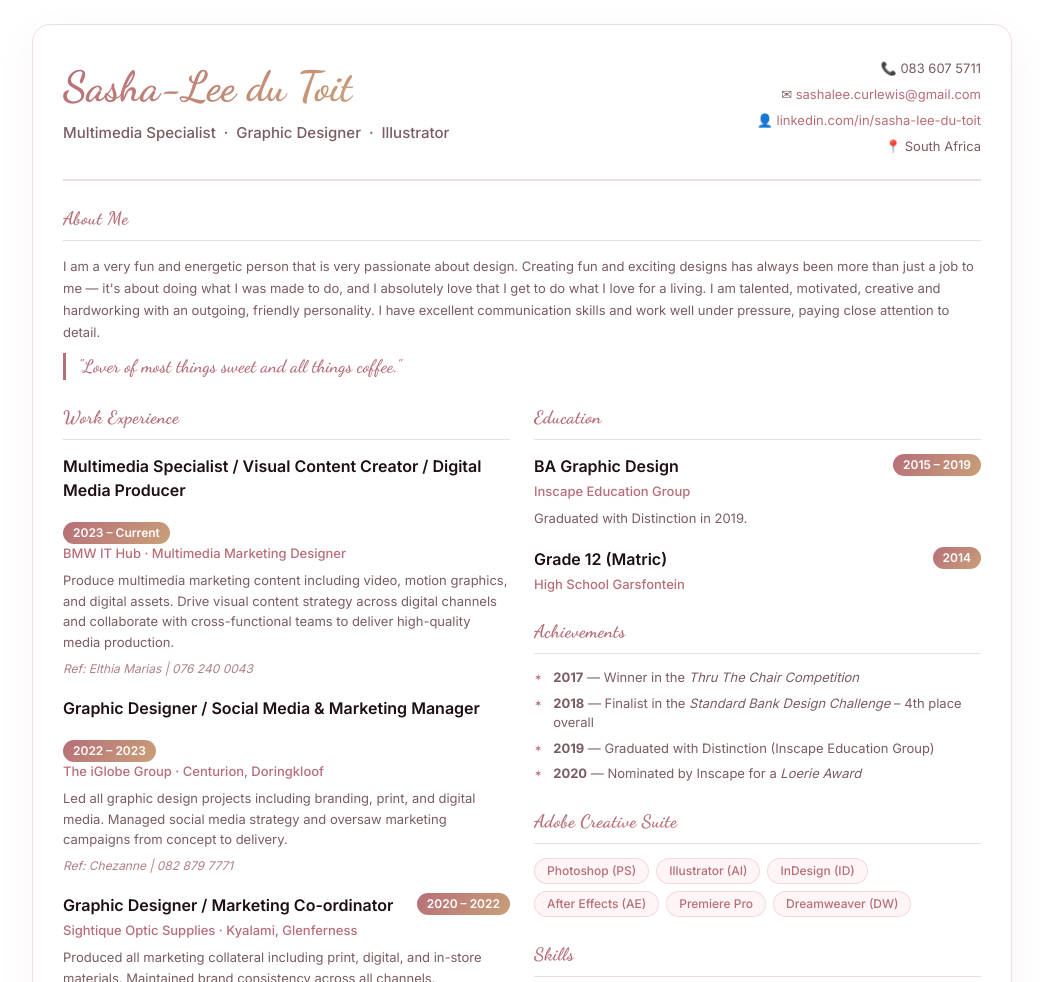
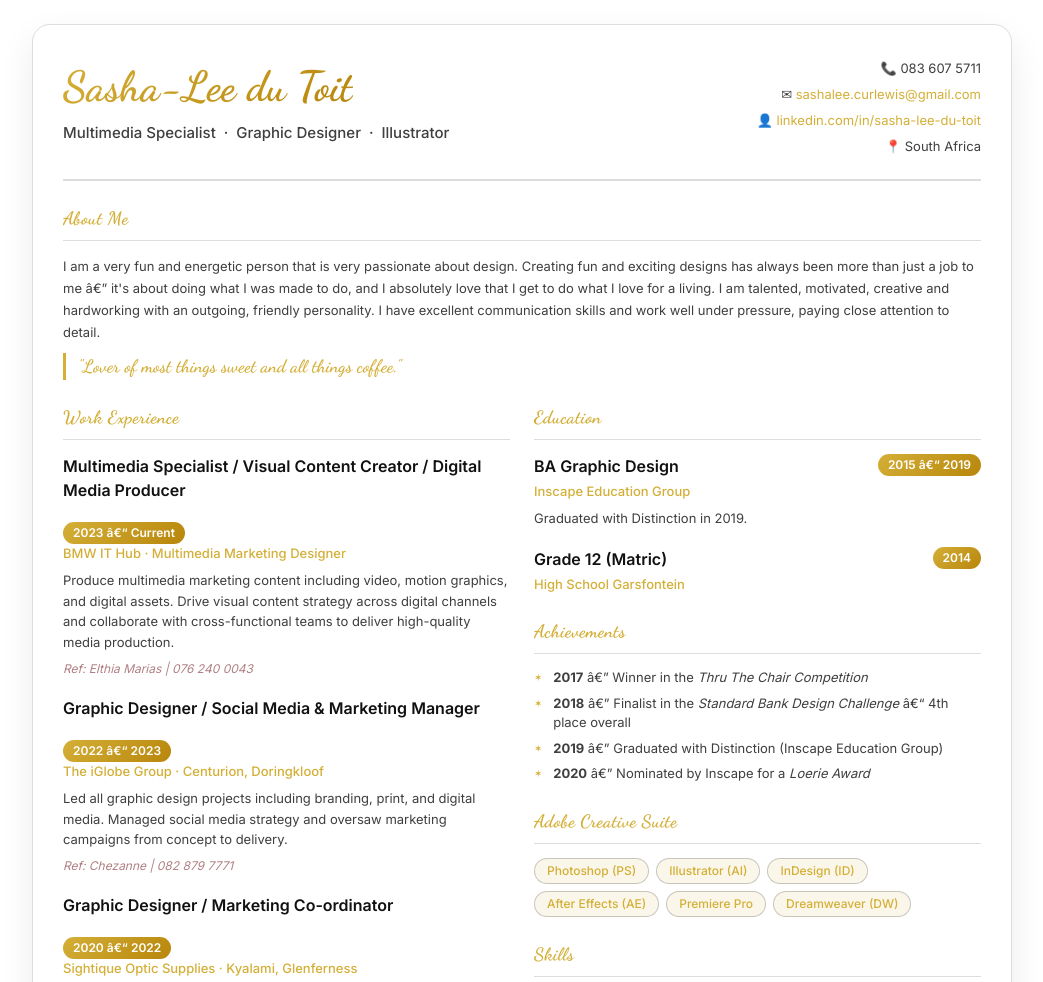
Before and after one commit to TheMorne/Sasha-CV, a website built with webpack: page cv/Sasha-Lee-du-Toit-CV.html in a window 1280 px wide. Shown: the top 982 px of the page, without its empty margins (118-1161 px from the left). Built offline with nearby package versions, Linux system fonts and the light colour scheme.

Commit message:
update CV styling and color scheme for improved aesthetics

```diff
--- a/css/style.css
+++ b/css/style.css
@@ -1,19 +1,19 @@
 :root {
   --bg: #ffffff;
-  --bg-alt: #fff5f6;
-  --bg-card: rgba(183,110,121,.05);
-  --border: rgba(183,110,121,.15);
-  --accent: #b76e79;
-  --accent2: #c9a078;
-  --grad: linear-gradient(135deg, #b76e79, #c9a078);
-  --text: #1e0f12;
-  --text-muted: #7a5c61;
-  --text-dim: #a88085;
+  --bg-alt: #fafafa;
+  --bg-card: rgba(0,0,0,.03);
+  --border: rgba(0,0,0,.14);
+  --accent: #d4af37;
+  --accent2: #b8860b;
+  --grad: linear-gradient(135deg, #d4af37, #b8860b);
+  --text: #111111;
+  --text-muted: #3f3f3f;
+  --text-dim: #666666;
   --font: 'Inter', sans-serif;
   --font-display: 'Dancing Script', cursive;
   --radius: 16px;
   --nav-h: 70px;
-  --shadow: 0 4px 24px rgba(183,110,121,.15);
+  --shadow: 0 4px 24px rgba(0,0,0,.12);
 }
 
 *, *::before, *::after { box-sizing: border-box; margin: 0; padding: 0; }
@@ -35,7 +35,7 @@ body {
 ::-webkit-scrollbar-track { background: var(--bg); }
 ::-webkit-scrollbar-thumb { background: var(--accent); border-radius: 3px; }
 
-::selection { background: rgba(183,110,121,.25); }
+::selection { background: rgba(212,175,55,.25); }
 
 nav {
   position: fixed;
@@ -144,16 +144,16 @@ nav.scrolled {
   position: absolute;
   inset: 0;
   background:
-    radial-gradient(ellipse at 15% 55%, rgba(183,110,121,.12) 0%, transparent 55%),
+    radial-gradient(ellipse at 15% 55%, rgba(212,175,55,.12) 0%, transparent 55%),
     radial-gradient(ellipse at 85% 15%, rgba(201,160,120,.08) 0%, transparent 50%),
-    radial-gradient(ellipse at 50% 90%, rgba(183,110,121,.06) 0%, transparent 60%);
+    radial-gradient(ellipse at 50% 90%, rgba(212,175,55,.06) 0%, transparent 60%);
 }
 
 .hero-bg::after {
   content: '';
   position: absolute;
   inset: 0;
-  background-image: radial-gradient(rgba(183,110,121,.07) 1px, transparent 1px);
+  background-image: radial-gradient(rgba(212,175,55,.07) 1px, transparent 1px);
   background-size: 36px 36px;
 }
 
@@ -251,12 +251,12 @@ nav.scrolled {
 .btn-primary {
   background: var(--grad);
   color: #fff;
-  box-shadow: 0 4px 20px rgba(183,110,121,.35);
+  box-shadow: 0 4px 20px rgba(212,175,55,.35);
 }
 
 .btn-primary:hover {
   transform: translateY(-2px);
-  box-shadow: 0 8px 32px rgba(183,110,121,.5);
+  box-shadow: 0 8px 32px rgba(212,175,55,.5);
 }
 
 .btn-outline {
@@ -267,7 +267,7 @@ nav.scrolled {
 
 .btn-outline:hover {
   background: var(--bg-card);
-  border-color: rgba(183,110,121,.3);
+  border-color: rgba(212,175,55,.3);
   transform: translateY(-2px);
 }
 
@@ -294,7 +294,7 @@ nav.scrolled {
 .social-link:hover {
   border-color: var(--accent);
   color: var(--accent);
-  background: rgba(183,110,121,.08);
+  background: rgba(212,175,55,.08);
   transform: translateY(-3px);
 }
 
@@ -310,7 +310,7 @@ nav.scrolled {
   top: 50%; left: 50%;
   transform: translate(-50%, -50%);
   width: 280px; height: 280px;
-  background: radial-gradient(circle, rgba(183,110,121,.18) 0%, transparent 70%);
+  background: radial-gradient(circle, rgba(212,175,55,.18) 0%, transparent 70%);
   border-radius: 50%;
   pointer-events: none;
 }
@@ -324,11 +324,11 @@ nav.scrolled {
   position: absolute;
   inset: 0;
   background: linear-gradient(180deg, rgba(255,255,255,.95), rgba(255,245,246,.98));
-  border: 1px solid rgba(183,110,121,.2);
+  border: 1px solid rgba(212,175,55,.2);
   border-radius: 26px;
   backdrop-filter: blur(12px);
   -webkit-backdrop-filter: blur(12px);
-  box-shadow: 0 8px 40px rgba(183,110,121,.12);
+  box-shadow: 0 8px 40px rgba(212,175,55,.12);
 }
 
 .profile-avatar {
@@ -337,8 +337,8 @@ nav.scrolled {
   width: 100%;
   height: 240px;
   border-radius: 26px 26px 22px 22px;
-  background: linear-gradient(135deg, rgba(183,110,121,.25), rgba(201,160,120,.25));
-  border: 3px solid rgba(183,110,121,.3);
+  background: linear-gradient(135deg, rgba(212,175,55,.25), rgba(201,160,120,.25));
+  border: 3px solid rgba(212,175,55,.3);
   display: flex;
   align-items: center;
   justify-content: center;
@@ -346,7 +346,7 @@ nav.scrolled {
   color: var(--text-muted);
   margin: 0 0 1rem;
   overflow: hidden;
-  box-shadow: 0 10px 26px rgba(183,110,121,.15);
+  box-shadow: 0 10px 26px rgba(212,175,55,.15);
 }
 
 .profile-photo {
@@ -516,8 +516,8 @@ section { padding: 6rem 2rem; }
   letter-spacing: 2px;
   text-transform: uppercase;
   color: var(--accent);
-  background: rgba(183,110,121,.08);
-  border: 1px solid rgba(183,110,121,.2);
+  background: rgba(212,175,55,.08);
+  border: 1px solid rgba(212,175,55,.2);
   border-radius: 50px;
   padding: .4rem 1rem;
   margin-bottom: 1.25rem;
@@ -615,8 +615,8 @@ section { padding: 6rem 2rem; }
 }
 
 .highlight-card:hover {
-  border-color: rgba(183,110,121,.35);
-  box-shadow: 0 0 30px rgba(183,110,121,.1);
+  border-color: rgba(212,175,55,.35);
+  box-shadow: 0 0 30px rgba(212,175,55,.1);
   transform: translateX(5px);
 }
 
@@ -643,10 +643,10 @@ section { padding: 6rem 2rem; }
   line-height: 1.6;
 }
 
-.rose-icon  { background: rgba(183,110,121,.12); color: #b76e79; }
-.gold-icon  { background: rgba(201,160,120,.12); color: #c9a078; }
-.mauve-icon { background: rgba(180,130,160,.12); color: #b482a0; }
-.dusty-icon { background: rgba(197,148,148,.12); color: #c57070; }
+.rose-icon  { background: rgba(212,175,55,.12); color: #d4af37; }
+.gold-icon  { background: rgba(201,160,120,.12); color: #b8860b; }
+.mauve-icon { background: rgba(184,134,11,.12); color: #8f7a42; }
+.dusty-icon { background: rgba(0,0,0,.08); color: #8a8a8a; }
 
 .skills-grid {
   display: grid;
@@ -663,9 +663,9 @@ section { padding: 6rem 2rem; }
 }
 
 .skill-category:hover {
-  border-color: rgba(183,110,121,.35);
+  border-color: rgba(212,175,55,.35);
   transform: translateY(-4px);
-  box-shadow: 0 8px 32px rgba(183,110,121,.12);
+  box-shadow: 0 8px 32px rgba(212,175,55,.12);
 }
 
 .skill-category-header {
@@ -701,7 +701,7 @@ section { padding: 6rem 2rem; }
   border-radius: 50px;
   font-size: .8rem;
   font-weight: 500;
-  background: rgba(183,110,121,.05);
+  background: rgba(212,175,55,.05);
   border: 1px solid var(--border);
   color: var(--text-muted);
   transition: background .2s, border-color .2s, color .2s;
@@ -709,8 +709,8 @@ section { padding: 6rem 2rem; }
 }
 
 .skill-tag:hover {
-  background: rgba(183,110,121,.12);
-  border-color: rgba(183,110,121,.4);
+  background: rgba(212,175,55,.12);
+  border-color: rgba(212,175,55,.4);
   color: var(--text);
 }
 
@@ -752,7 +752,7 @@ section { padding: 6rem 2rem; }
 
 .dot-rose {
   background: var(--accent);
-  box-shadow: 0 0 14px rgba(183,110,121,.5);
+  box-shadow: 0 0 14px rgba(212,175,55,.5);
 }
 
 .dot-gold {
@@ -769,8 +769,8 @@ section { padding: 6rem 2rem; }
 }
 
 .timeline-card:hover {
-  border-color: rgba(183,110,121,.3);
-  box-shadow: 0 4px 30px rgba(183,110,121,.1);
+  border-color: rgba(212,175,55,.3);
+  box-shadow: 0 4px 30px rgba(212,175,55,.1);
 }
 
 .timeline-header {
@@ -797,15 +797,15 @@ section { padding: 6rem 2rem; }
 }
 
 .badge-rose {
-  background: rgba(183,110,121,.1);
-  border: 1px solid rgba(183,110,121,.25);
-  color: #b76e79;
+  background: rgba(212,175,55,.1);
+  border: 1px solid rgba(212,175,55,.25);
+  color: #d4af37;
 }
 
 .badge-gold {
   background: rgba(201,160,120,.1);
   border: 1px solid rgba(201,160,120,.25);
-  color: #c9a078;
+  color: #b8860b;
 }
 
 .timeline-org {
@@ -817,8 +817,8 @@ section { padding: 6rem 2rem; }
   gap: .4rem;
 }
 
-.org-rose { color: #b76e79; }
-.org-gold { color: #c9a078; }
+.org-rose { color: #d4af37; }
+.org-gold { color: #b8860b; }
 
 .timeline-desc {
   color: var(--text-muted);
@@ -876,11 +876,11 @@ section { padding: 6rem 2rem; }
   transition: border-color .3s, transform .3s;
   text-decoration: none;
   color: inherit;
-  box-shadow: 0 2px 8px rgba(183,110,121,.06);
+  box-shadow: 0 2px 8px rgba(212,175,55,.06);
 }
 
 .contact-item:hover {
-  border-color: rgba(183,110,121,.35);
+  border-color: rgba(212,175,55,.35);
   transform: translateX(5px);
 }
 
@@ -922,7 +922,7 @@ section { padding: 6rem 2rem; }
 
 .copy-email-btn {
   border: 1px solid var(--border);
-  background: rgba(183,110,121,.06);
+  background: rgba(212,175,55,.06);
   color: var(--text-muted);
   border-radius: 999px;
   padding: .25rem .75rem;
@@ -933,9 +933,9 @@ section { padding: 6rem 2rem; }
 }
 
 .copy-email-btn:hover {
-  border-color: rgba(183,110,121,.45);
+  border-color: rgba(212,175,55,.45);
   color: var(--text);
-  background: rgba(183,110,121,.14);
+  background: rgba(212,175,55,.14);
 }
 
 footer {
@@ -1086,7 +1086,7 @@ footer p span { color: var(--accent); }
    gap: 0.5rem;
    font-size: 1rem;
    font-weight: 600;
-   box-shadow: 0 4px 20px rgba(183,110,121,.35);
+   box-shadow: 0 4px 20px rgba(212,175,55,.35);
    transition: all .3s;
    z-index: 500;
    text-decoration: none;
@@ -1098,7 +1098,7 @@ footer p span { color: var(--accent); }
 
 .floating-download-btn:hover {
    transform: translateY(-2px);
-   box-shadow: 0 8px 32px rgba(183,110,121,.55);
+   box-shadow: 0 8px 32px rgba(212,175,55,.55);
 }
 
 @media (max-width: 600px) {
--- a/cv/Sasha-Lee-du-Toit-CV.html
+++ b/cv/Sasha-Lee-du-Toit-CV.html
@@ -9,12 +9,12 @@
   <link href="https://fonts.googleapis.com/css2?family=Dancing+Script:wght@600;700&family=Inter:wght@300;400;500;600;700&display=swap" rel="stylesheet">
   <style>
     :root {
-      --text: #1e0f12;
-      --muted: #7a5c61;
-      --line: #f0dde0;
-      --accent: #b76e79;
-      --accent2: #c9a078;
-      --accent-soft: #fff5f6;
+      --text: #111111;
+      --muted: #3f3f3f;
+      --line: #dddddd;
+      --accent: #d4af37;
+      --accent2: #b8860b;
+      --accent-soft: #faf7ea;
       --panel: #ffffff;
       --bg: #ffffff;
     }
@@ -38,7 +38,7 @@
       border: 1px solid var(--line);
       border-radius: 18px;
       padding: 30px;
-      box-shadow: 0 14px 35px rgba(183,110,121,0.08);
+      box-shadow: 0 14px 35px rgba(0,0,0,0.08);
     }
 
     h1, h2, h3 { margin: 0; }
@@ -82,7 +82,7 @@
     }
 
     .header-left .name-grad {
-      background: linear-gradient(135deg, #b76e79, #c9a078);
+      background: linear-gradient(135deg, #d4af37, #b8860b);
       -webkit-background-clip: text;
       -webkit-text-fill-color: transparent;
       background-clip: text;
@@ -133,7 +133,7 @@
     .job-date {
       font-size: 12px;
       color: #fff;
-      background: linear-gradient(135deg, #b76e79, #c9a078);
+      background: linear-gradient(135deg, #d4af37, #b8860b);
       padding: 2px 10px;
       border-radius: 20px;
       white-space: nowrap;
@@ -163,7 +163,7 @@
 
     .skill-pill {
       background: var(--accent-soft);
-      border: 1px solid rgba(183,110,121,.2);
+      border: 1px solid rgba(0,0,0,.2);
       color: var(--accent);
       border-radius: 20px;
       padding: 3px 12px;
@@ -249,7 +249,7 @@
 
   <div class="section">
     <h2>About Me</h2>
-    <p class="about-text">I am a very fun and energetic person that is very passionate about design. Creating fun and exciting designs has always been more than just a job to me — it's about doing what I was made to do, and I absolutely love that I get to do what I love for a living. I am talented, motivated, creative and hardworking with an outgoing, friendly personality. I have excellent communication skills and work well under pressure, paying close attention to detail.</p>
+    <p class="about-text">I am a very fun and energetic person that is very passionate about design. Creating fun and exciting designs has always been more than just a job to me â€” it's about doing what I was made to do, and I absolutely love that I get to do what I love for a living. I am talented, motivated, creative and hardworking with an outgoing, friendly personality. I have excellent communication skills and work well under pressure, paying close attention to detail.</p>
     <div class="quote">"Lover of most things sweet and all things coffee."</div>
   </div>
 
@@ -261,7 +261,7 @@
         <div class="job">
           <div class="job-header">
             <h3>Multimedia Specialist / Visual Content Creator / Digital Media Producer</h3>
-            <span class="job-date">2023 – Current</span>
+            <span class="job-date">2023 â€“ Current</span>
           </div>
           <div class="job-org">BMW IT Hub &middot; Multimedia Marketing Designer</div>
           <div class="job-desc">Produce multimedia marketing content including video, motion graphics, and digital assets. Drive visual content strategy across digital channels and collaborate with cross-functional teams to deliver high-quality media production.
@@ -272,7 +272,7 @@
         <div class="job">
           <div class="job-header">
             <h3>Graphic Designer / Social Media &amp; Marketing Manager</h3>
-            <span class="job-date">2022 – 2023</span>
+            <span class="job-date">2022 â€“ 2023</span>
           </div>
           <div class="job-org">The iGlobe Group &middot; Centurion, Doringkloof</div>
           <div class="job-desc">Led all graphic design projects including branding, print, and digital media. Managed social media strategy and oversaw marketing campaigns from concept to delivery.
@@ -283,7 +283,7 @@
         <div class="job">
           <div class="job-header">
             <h3>Graphic Designer / Marketing Co-ordinator</h3>
-            <span class="job-date">2020 – 2022</span>
+            <span class="job-date">2020 â€“ 2022</span>
           </div>
           <div class="job-org">Sightique Optic Supplies &middot; Kyalami, Glenferness</div>
           <div class="job-desc">Produced all marketing collateral including print, digital, and in-store materials. Maintained brand consistency across all channels.</div>
@@ -301,7 +301,7 @@
         <div class="job">
           <div class="job-header">
             <h3>Graphic Design Intern</h3>
-            <span class="job-date">2019 (Jul – Aug)</span>
+            <span class="job-date">2019 (Jul â€“ Aug)</span>
           </div>
           <div class="job-org">DotCloud-DC Cloud &middot; Route 21 Corporate Park</div>
           <div class="job-desc">Hands-on internship in professional graphic design within a corporate tech environment.</div>
@@ -309,7 +309,7 @@
 
         <div class="job">
           <div class="job-header">
-            <h3>Job Shadowing – Marketing</h3>
+            <h3>Job Shadowing â€“ Marketing</h3>
             <span class="job-date">2018 (Jul)</span>
           </div>
           <div class="job-org">Simba &middot; Clearwater HQ, Johannesburg</div>
@@ -324,7 +324,7 @@
         <div class="job">
           <div class="job-header">
             <h3>BA Graphic Design</h3>
-            <span class="job-date">2015 – 2019</span>
+            <span class="job-date">2015 â€“ 2019</span>
           </div>
           <div class="job-org">Inscape Education Group</div>
           <div class="job-desc">Graduated with Distinction in 2019.</div>
@@ -341,10 +341,10 @@
       <div class="section">
         <h2>Achievements</h2>
         <ul class="achievement-list">
-          <li><strong>2017</strong> — Winner in the <em>Thru The Chair Competition</em></li>
-          <li><strong>2018</strong> — Finalist in the <em>Standard Bank Design Challenge</em> – 4th place overall</li>
-          <li><strong>2019</strong> — Graduated with Distinction (Inscape Education Group)</li>
-          <li><strong>2020</strong> — Nominated by Inscape for a <em>Loerie Award</em></li>
+          <li><strong>2017</strong> â€” Winner in the <em>Thru The Chair Competition</em></li>
+          <li><strong>2018</strong> â€” Finalist in the <em>Standard Bank Design Challenge</em> â€“ 4th place overall</li>
+          <li><strong>2019</strong> â€” Graduated with Distinction (Inscape Education Group)</li>
+          <li><strong>2020</strong> â€” Nominated by Inscape for a <em>Loerie Award</em></li>
         </ul>
       </div>
 
```
